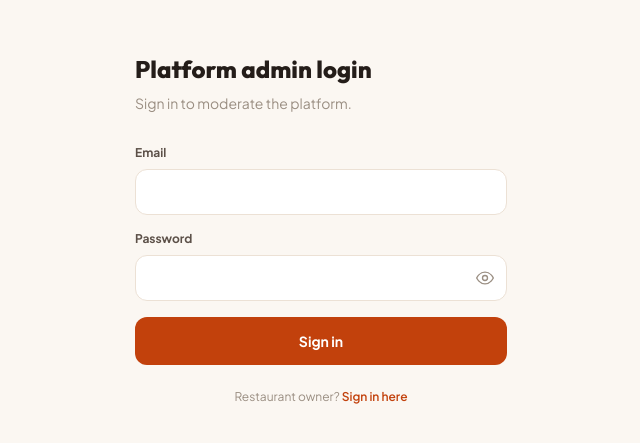
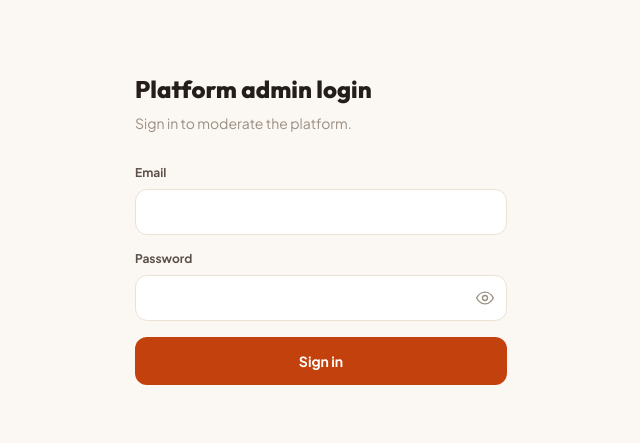
Before and after one commit to puthsitha/restaurant-booking-system, a Next.js app in the folder frontend/: page /admin/login in a window 1280 px wide. Shown: the part 171-614 px from the top of the page, without its empty margins (319-959 px from the left). Built offline with nearby package versions, Linux system fonts and the light colour scheme; no server answers.

Commit message:
🔥 remove(admin): drop restaurant owner sign-in prompt from admin login

```diff
--- a/frontend/app/admin/login/page.tsx
+++ b/frontend/app/admin/login/page.tsx
@@ -1,6 +1,5 @@
 "use client";
 
-import Link from "next/link";
 import { useRouter } from "next/navigation";
 import { useState } from "react";
 import type { FormEvent } from "react";
@@ -64,13 +63,6 @@ export default function AdminLoginPage() {
           {isSubmitting ? "Signing in…" : "Sign in"}
         </button>
       </form>
-
-      <p className="mt-6 text-center text-xs text-muted">
-        Restaurant owner?{" "}
-        <Link href="/owner/login" className="font-semibold text-accent">
-          Sign in here
-        </Link>
-      </p>
     </main>
   );
 }
```
